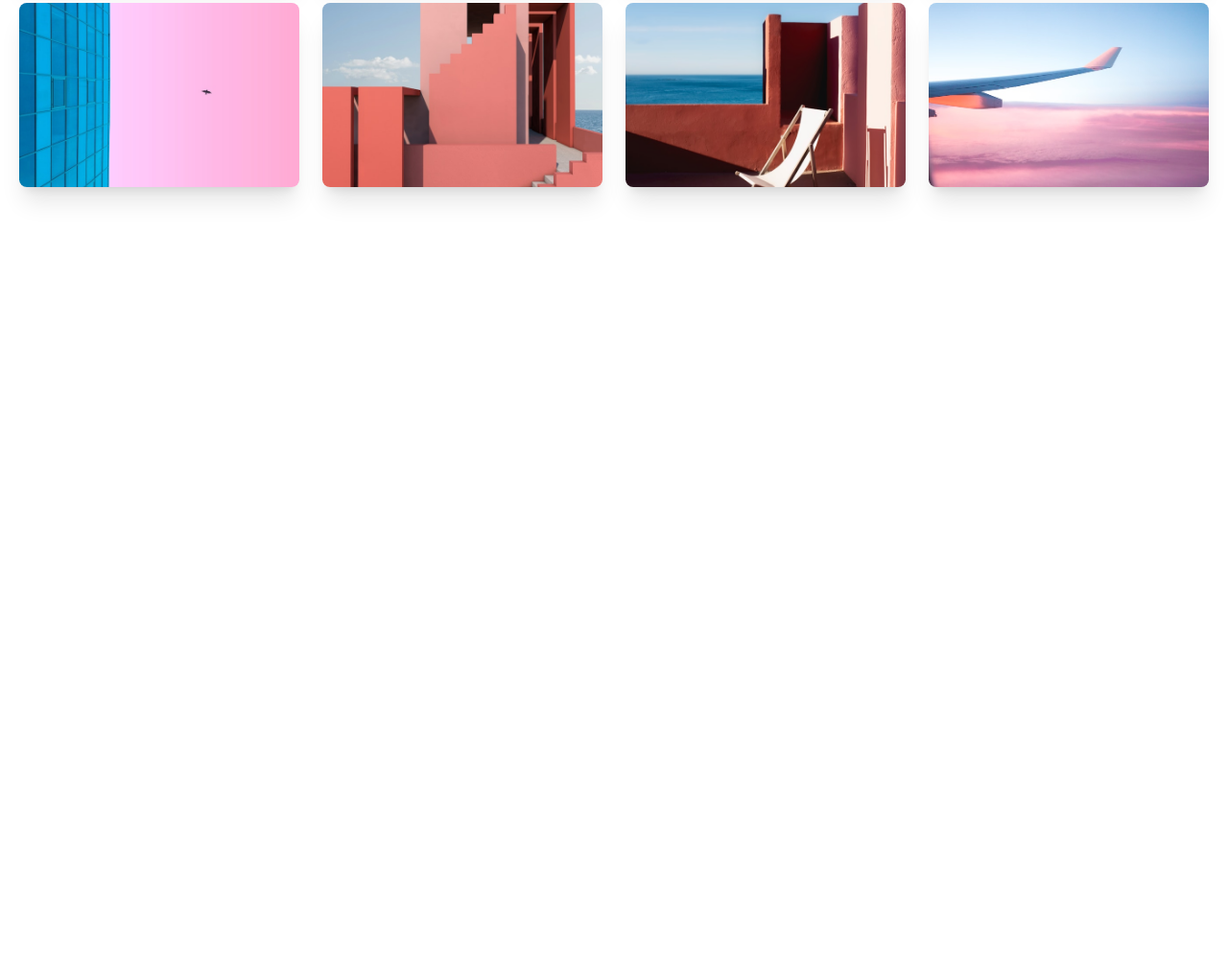
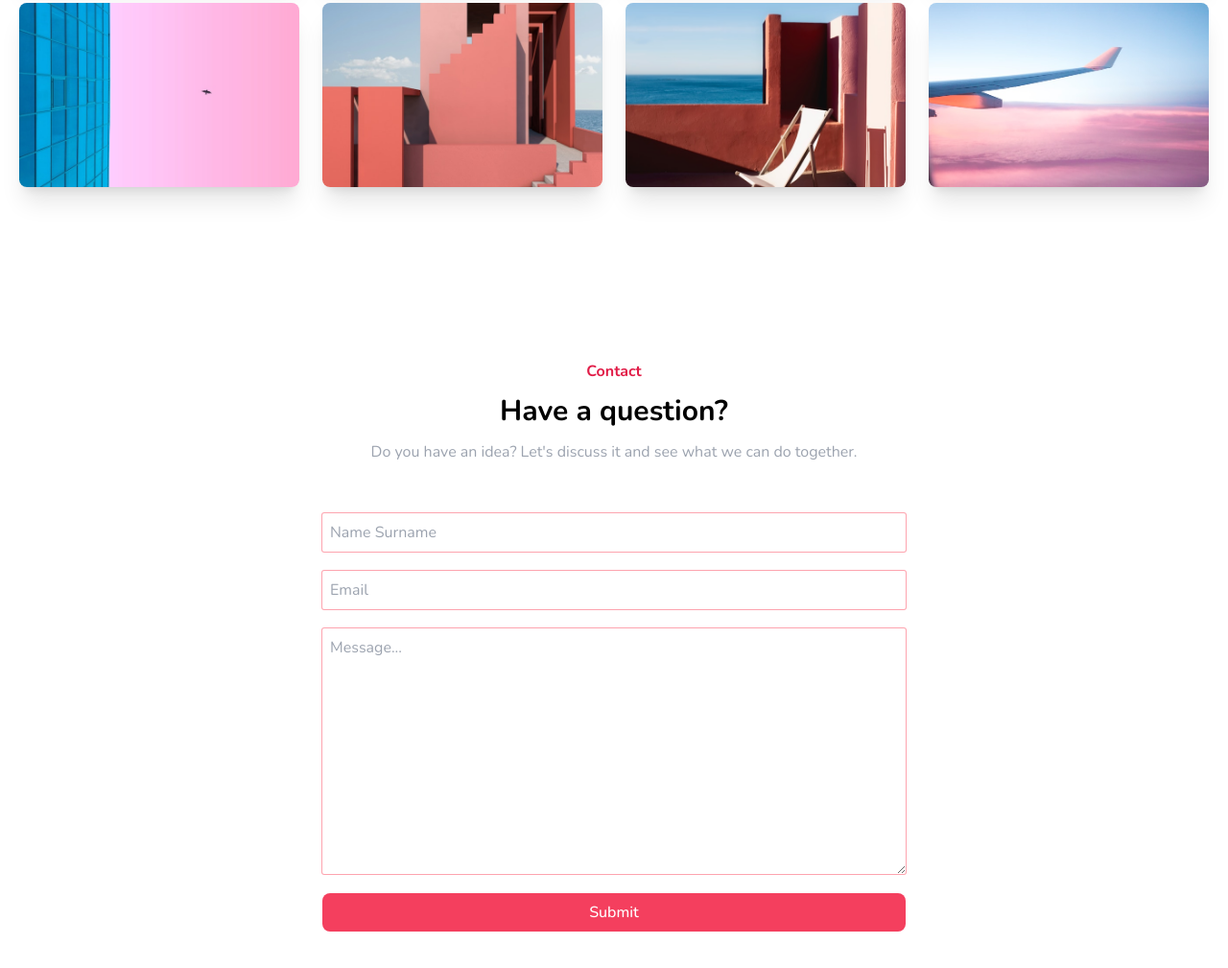
Before and after one commit to ting11222001/Designer-Portfolio-Rainbow, a website: page index.html in a window 1280 px wide. Shown: the part 2607-3616 px from the top of the page at 96% size. Before the commit the page ends 2982 px from the top, so only its background shows below. Drawn offline with nearby package versions, Linux system fonts and the light colour scheme.

Commit message:
Add layout for Contact section.

```diff
--- a/index.html
+++ b/index.html
@@ -262,6 +262,28 @@
       </div>
     </div>
   </div>
+
+  <!-- Contact -->
+  <div>
+    <div class="container mx-auto">
+      <!-- top -->
+      <div class="flex flex-col items-center gap-3">
+        <h1 class="text-rose-600 font-bold">Contact</h1>
+        <h1 class="text-3xl font-bold">Have a question?</h1>
+        <p class="text-gray-400 w-1/2 text-center">
+          Do you have an idea? Let's discuss it and see what we can do together.
+        </p>
+      </div>
+      <!-- bottom -->
+      <form class="mt-5 p-8 flex flex-col items-center gap-5" action="">
+        <input class="p-2 w-full md:w-1/2 ring-1 ring-rose-300 rounded-sm" type="text" placeholder="Name Surname">
+        <input class="p-2 w-full md:w-1/2 ring-1 ring-rose-300 rounded-sm" type="email" placeholder="Email">
+        <textarea class="p-2 w-full md:w-1/2 ring-1 ring-rose-300 rounded-sm" placeholder="Message..." cols="30" rows="10"></textarea>
+        <button class="w-1/2 bg-rose-500 rounded-lg text-white font-medium px-3 py-2">Submit</button>
+      </form>
+    </div>
+  </div>
+
   <!-- app.js -->
   <script src="./app.js"></script>
   <script src="./autotyping.js"></script>
```
Also changed, not shown: css/style.css. Lines whose indentation alone changed are shown as unchanged.
